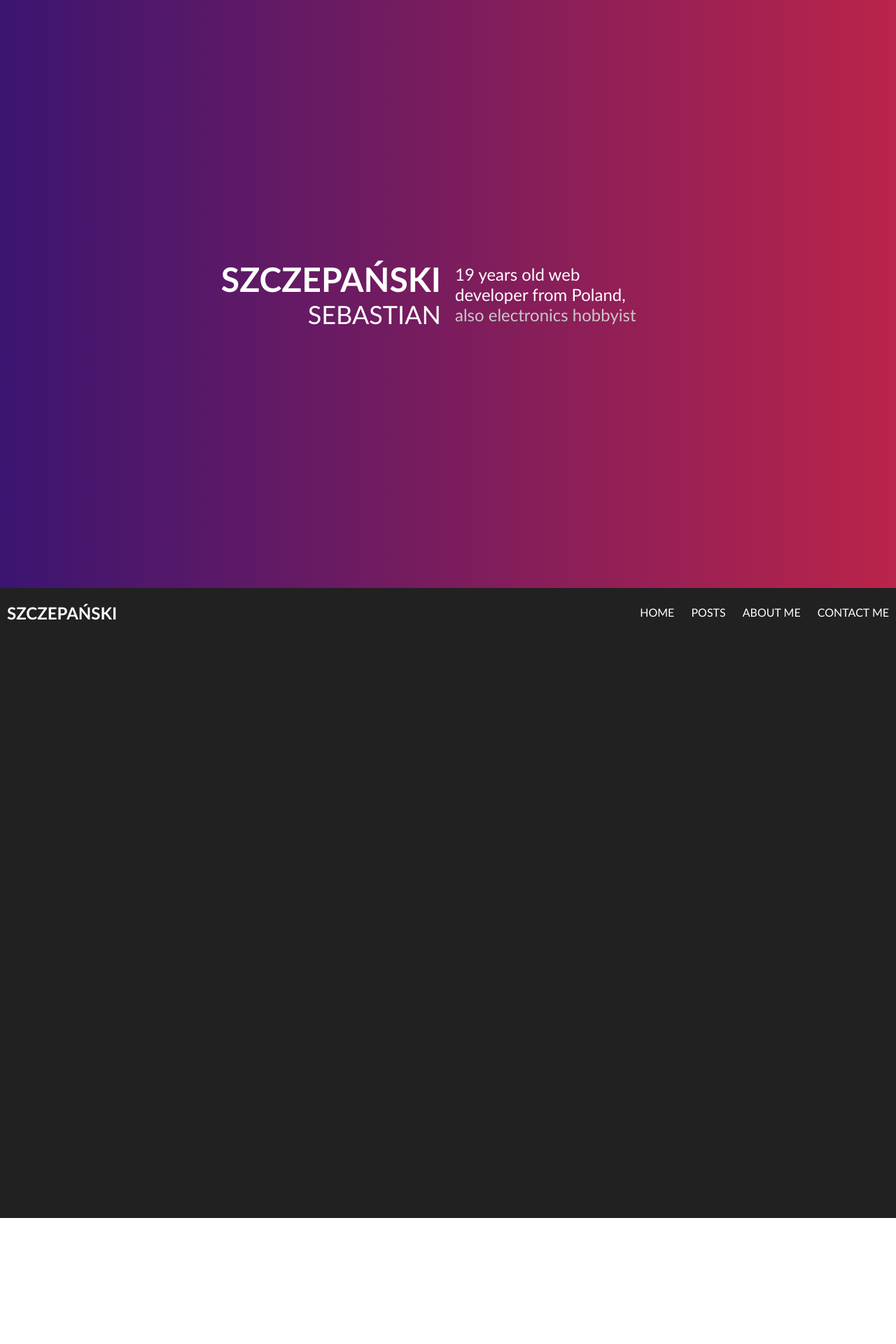
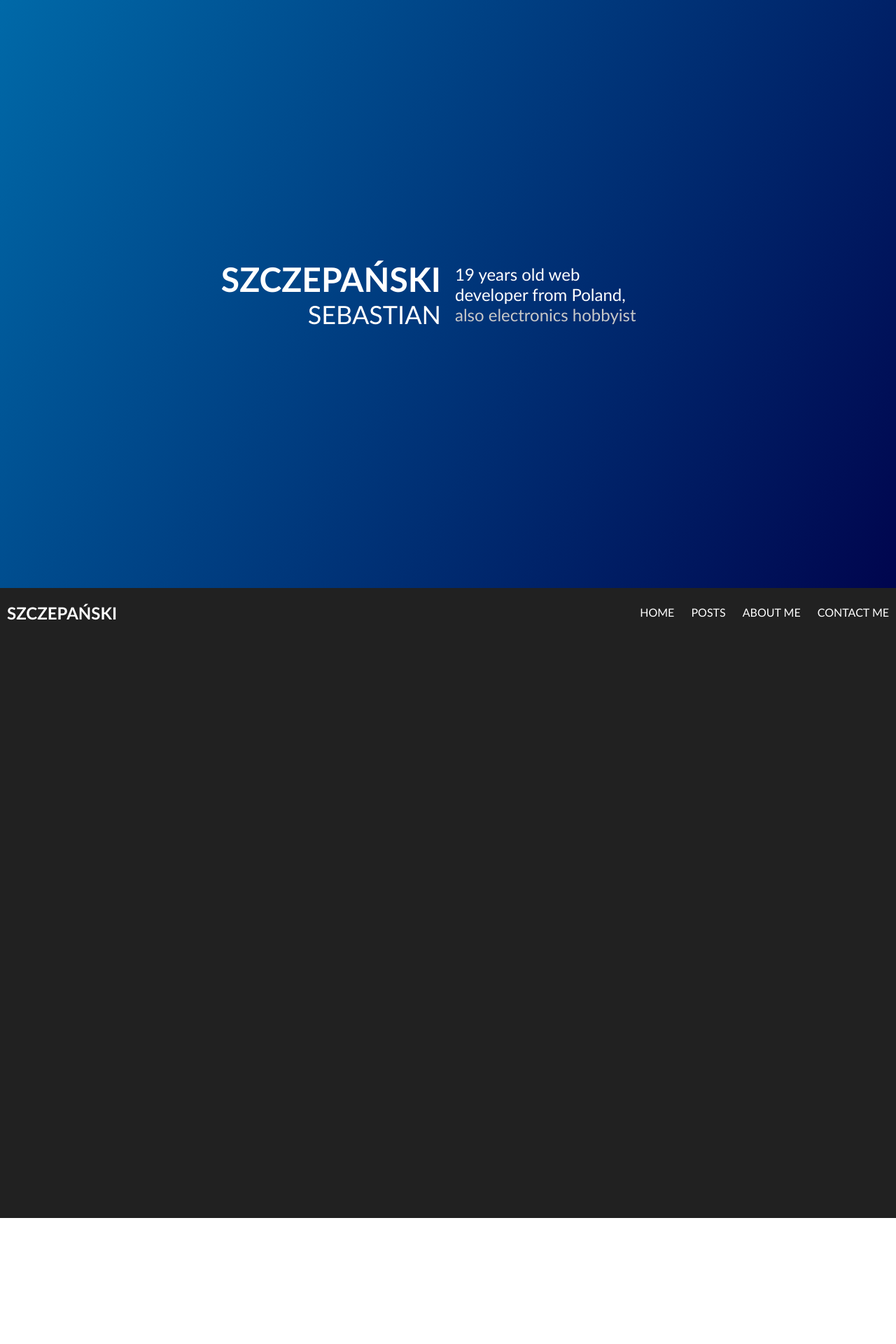
Before and after one commit to sszczep/sszczep.github.io, a Jekyll site: the page built from index.md, in a window 1280 px wide. Shown: the top 1920 px of the page at 70% size. Built offline with Jekyll 4.4.1, drawn with Linux system fonts in a browser that asks for light colours.

Commit message:
Change background color

```diff
--- a/_sass/_hero.scss
+++ b/_sass/_hero.scss
@@ -11,7 +11,7 @@
     font-size: 1.5em;
 
     background: $gradient1;
-    background: linear-gradient(90deg, $gradient1 0%, $gradient2 100%);
+    background: linear-gradient(120deg, $gradient1 0%, $gradient2 100%);
 
     & > * {
         padding: 5px 5vw;
--- a/_sass/_nav.scss
+++ b/_sass/_nav.scss
@@ -20,7 +20,7 @@
 .nav__progress--background {
     width: 0%;
     height: inherit;
-    background-color: $gradient2;
+    background-color: $gradient1;
 }
 
 .nav__content {
--- a/_sass/_sections.scss
+++ b/_sass/_sections.scss
@@ -6,6 +6,7 @@
     display: block;
 
     &:nth-child(2n) {
+        background-color: #fff;
         color: $primary-color;
     }
 
@@ -24,5 +25,5 @@
     display: block;
     position: relative;
     left: 0px;
-    top: -60px;
+    top: -#{$navbar-height};
 }
--- a/_sass/_variables.scss
+++ b/_sass/_variables.scss
@@ -1,5 +1,5 @@
 $primary-color: #212121;
-$gradient1: rgb(59,21,113);
-$gradient2: rgb(186,36,74);
+$gradient1: #0069a8;
+$gradient2: #00054e;
 
 $navbar-height: 60px;
--- a/assets/css/main.scss
+++ b/assets/css/main.scss
@@ -3,6 +3,7 @@
 
 @import url('https://fonts.googleapis.com/css?family=Lato&display=swap');
 
+@import "variables";
 @import "hero";
 @import "nav";
 @import "sections";
@@ -23,4 +24,6 @@ html {
     @media (min-width: 768px) {
         font-size: 16px;
     }
+
+    background-color: $primary-color;
 }
```
